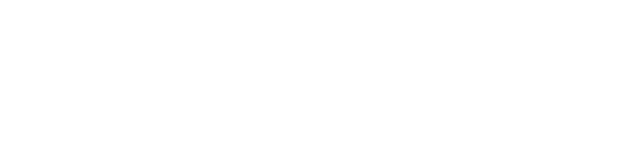
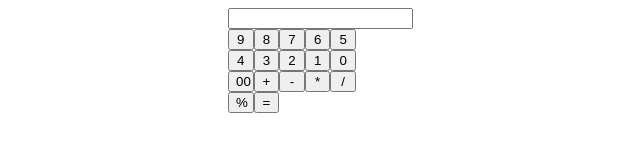
Before and after one commit to davedhruv96/Calculator, a plain HTML site: page index.html in a window 1280 px wide. Shown: the whole page, without its empty margins (348-988 px from the left). Drawn offline with Linux system fonts and the light colour scheme.

```diff
--- a/index.html
+++ b/index.html
@@ -1,11 +1,36 @@
 <!DOCTYPE html>
 <html lang="en">
+
 <head>
     <meta charset="UTF-8">
     <meta name="viewport" content="width=device-width, initial-scale=1.0">
     <title>Calculator</title>
+    <link rel="stylesheet" href="style.css">
 </head>
+
 <body>
+    <div class="calculator">
+        <div class="display">
+            <input type="text">
+        </div>
+        <button>9</button>
+        <button>8</button>
+        <button>7</button>
+        <button>6</button>
+        <button>5</button>
+        <button>4</button>
+        <button>3</button>
+        <button>2</button>
+        <button>1</button>
+        <button>0</button>
+        <button>00</button>
+        <button>+</button>
+        <button>-</button>
+        <button>*</button>
+        <button>/</button>
+        <button>%</button>
+        <button>=</button>
+    </div>
+</body>
 
-</body>
 </html>
--- /dev/null
+++ b/style.css
@@ -0,0 +1,10 @@
+.calculator{
+    display: grid;
+    grid-template-columns: 2vw 2vw 2vw 2vw 2vw;
+    justify-content: center;
+    align-items: center;
+}
+
+.display{
+    grid-column: 1/6;
+}
```
